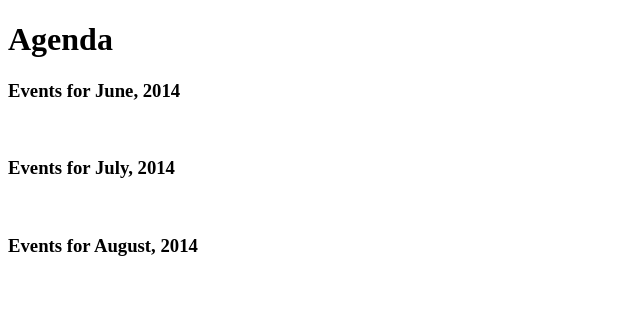
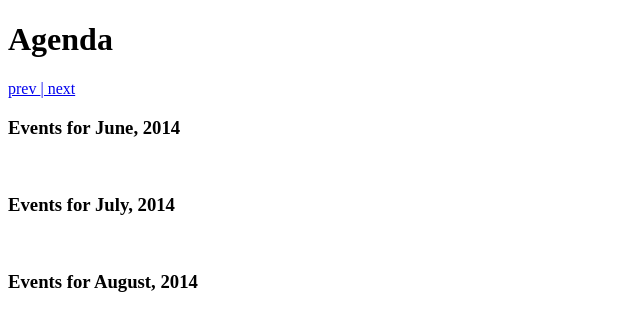
Before and after one commit to wreckage/django-happenings, a Django app: page /calendar/agenda/ in a window 1280 px wide. Shown: the top 331 px of the page, without its empty margins (0-640 px from the left). Run offline with Django 3.2, Linux system fonts and the light colour scheme; data that the repository does not hold is empty; parts of the project's set-up code (start-up, migrations or seed data) failed here and were passed over.

Commit message:
agenda: added dec_month() to common, next&prev links to template, year&month in url.

```diff
--- a/happenings/templates/happenings/agenda.html
+++ b/happenings/templates/happenings/agenda.html
@@ -2,6 +2,17 @@
 {% load staticfiles happenings_tags %}
 {% block content %}
 <h1>Agenda</h1>
+<p>
+    {% with months|last as next %}
+    <a href="{% url "calendar:agenda_date" next.year next.month %}">
+        prev
+    </a>
+    {% endwith %}
+    <a href="{% url "calendar:agenda_date" months.3.year months.3.month %}">
+        | next
+    </a>
+</a>
+</p>
 
 {% for d in events %}
 
--- a/happenings/urls.py
+++ b/happenings/urls.py
@@ -7,6 +7,7 @@ from . import views
 urlpatterns = patterns('',
     url(r'^$', views.EventMonthView.as_view(), name='list'),
     url(r'^agenda/$', views.AgendaView.as_view(), name='agenda'),
+    url(r'^agenda/(?P<year>\d{4})/(?P<month>\d{2}|\d{1})/$', views.AgendaView.as_view(), name='agenda_date'),
     url(r'^month/shift/$', views.EventMonthView.as_view(), name='month_shift'),
     url(r'^event-list/shift/$', views.EventMonthView.as_view(), name='event_list_shift'),
     url(r'^cal-and-list/shift/$', views.EventMonthView.as_view(), name='cal_and_list_shift'),
--- a/happenings/utils/common.py
+++ b/happenings/utils/common.py
@@ -20,6 +20,21 @@ def inc_month(month, year):
         month = 1
         year += 1
     return month, year
+
+
+def dec_month(year, month, num=1):
+    """
+    Decrement the month and, if neccessary, the year by whatever is
+    specified by 'num' (Must be less than 12).
+    Both month and year should be ints.
+    """
+    if num > 12:
+        return year, month
+    month -= num
+    if month < 1:
+        month = 12
+        year -= 1
+    return year, month
 
 
 def _inc_day(year, month, day, net):
--- a/happenings/views.py
+++ b/happenings/views.py
@@ -25,23 +25,6 @@ class GenericEventView(JSONResponseMixin, ListView):
             context, **kwargs
         )
 
-    def get_context_data(self, **kwargs):
-        context = super(GenericEventView, self).get_context_data(**kwargs)
-
-        self.net, self.category, self.tag = c.get_net_category_tag(
-            self.request
-        )
-
-        if self.category is not None:
-            context['cal_category'] = self.category
-        if self.tag is not None:
-            context['cal_tag'] = self.tag
-        return context
-
-
-class EventMonthView(GenericEventView):
-    template_name = 'happenings/event_month_list.html'
-
     def get_year_and_month(self, net, qs, **kwargs):
         """
         Get the year and month. First tries from kwargs, then from
@@ -68,6 +51,23 @@ class EventMonthView(GenericEventView):
         # return the year and month, and any errors that may have occurred do
         # to an invalid month/year being given.
         return c.clean_year_month(year, month, month_orig)
+
+    def get_context_data(self, **kwargs):
+        context = super(GenericEventView, self).get_context_data(**kwargs)
+
+        self.net, self.category, self.tag = c.get_net_category_tag(
+            self.request
+        )
+
+        if self.category is not None:
+            context['cal_category'] = self.category
+        if self.tag is not None:
+            context['cal_tag'] = self.tag
+        return context
+
+
+class EventMonthView(GenericEventView):
+    template_name = 'happenings/event_month_list.html'
 
     def get_context_data(self, **kwargs):
         context = super(EventMonthView, self).get_context_data(**kwargs)
@@ -235,8 +235,8 @@ class AgendaView(GenericEventView):
         self.three_mo_events = []
         self.months = []
 
-    def get_events_and_months(self, start):
-        d = date(start.year, start.month, 1)
+    def set_events_and_months(self, start):
+        d = prev = date(start.year, start.month, 1)
         for i in range(3):
             if i > 0:
                 month, year = c.inc_month(d.month, d.year)
@@ -251,10 +251,18 @@ class AgendaView(GenericEventView):
                 self.three_mo_events.append(dict(count))
             else:
                 self.three_mo_events.append(count)
+        month, year = c.inc_month(d.month, d.year)
+        self.months.append(date(year, month, 1))  # used for 'next' link
+        prev = date(*c.dec_month(prev.year, prev.month, num=3), day=1)
+        self.months.append(prev)  # used for 'prev' link
 
     def get_context_data(self, **kwargs):
         context = super(AgendaView, self).get_context_data(**kwargs)
-        self.get_events_and_months(c.now)
+        qs = self.request.META['QUERY_STRING']
+        if self.net:
+            self.net = (self.net * 3)
+        year, month, error = self.get_year_and_month(self.net, qs)
+        self.set_events_and_months(date(year, month, 1))
         context['events'] = self.three_mo_events
         context['months'] = self.months
         return context
```
